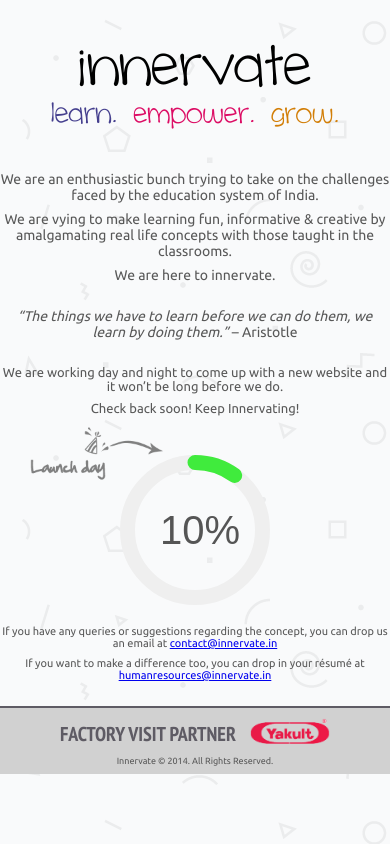
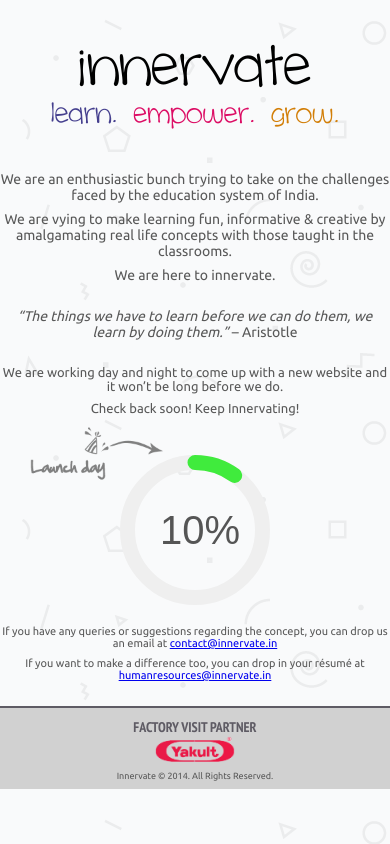
Before and after one commit to ViditTiwari/innervate, a plain HTML site: page index.html in a window 390 px wide. Drawn offline with Linux system fonts and the light colour scheme.

Commit message:
footer-minor-change

```diff
--- a/index.html
+++ b/index.html
@@ -155,8 +155,8 @@ p{  margin-top: 2px;
 	border-top: 2px solid #5e5b64;
 
 	padding-top: 10px;
-	font:bold 30px 'PT Sans Narrow', sans-serif;
-	height: 60px;
+	font:bold 20px 'PT Sans Narrow', sans-serif;
+	height: 75px;
 	color:#5e5b64;
 
 
@@ -170,7 +170,7 @@ p{  margin-top: 2px;
 .logo1{
 
   margin-bottom: 10px;
-  margin-left: 20px;
+  margin-left: 0px;
   vertical-align: middle;
   height:50px;
   width:132px;
@@ -283,15 +283,15 @@ input {
 
 .footer2{
 
-	font:bold 20px 'PT Sans Narrow', sans-serif;
-	height: 30px;
+	font:bold 14px 'PT Sans Narrow', sans-serif;
+	height: 45px;
 }
 
 .logo1{
 
 
   margin-bottom: 5px;
-  margin-left: 10px;
+  margin-left: 0px;
   vertical-align: middle;
    height:30px;
   width:80px;
@@ -360,7 +360,7 @@ input {
 
 </h4>
 
-<div class="footer2">FACTORY VISIT PARTNER
+<div class="footer2"><div>FACTORY VISIT PARTNER</div>
 
 					<img class = "logo1" src="images/yakult.png" alt="yakult-logo"/></div>
 
```
